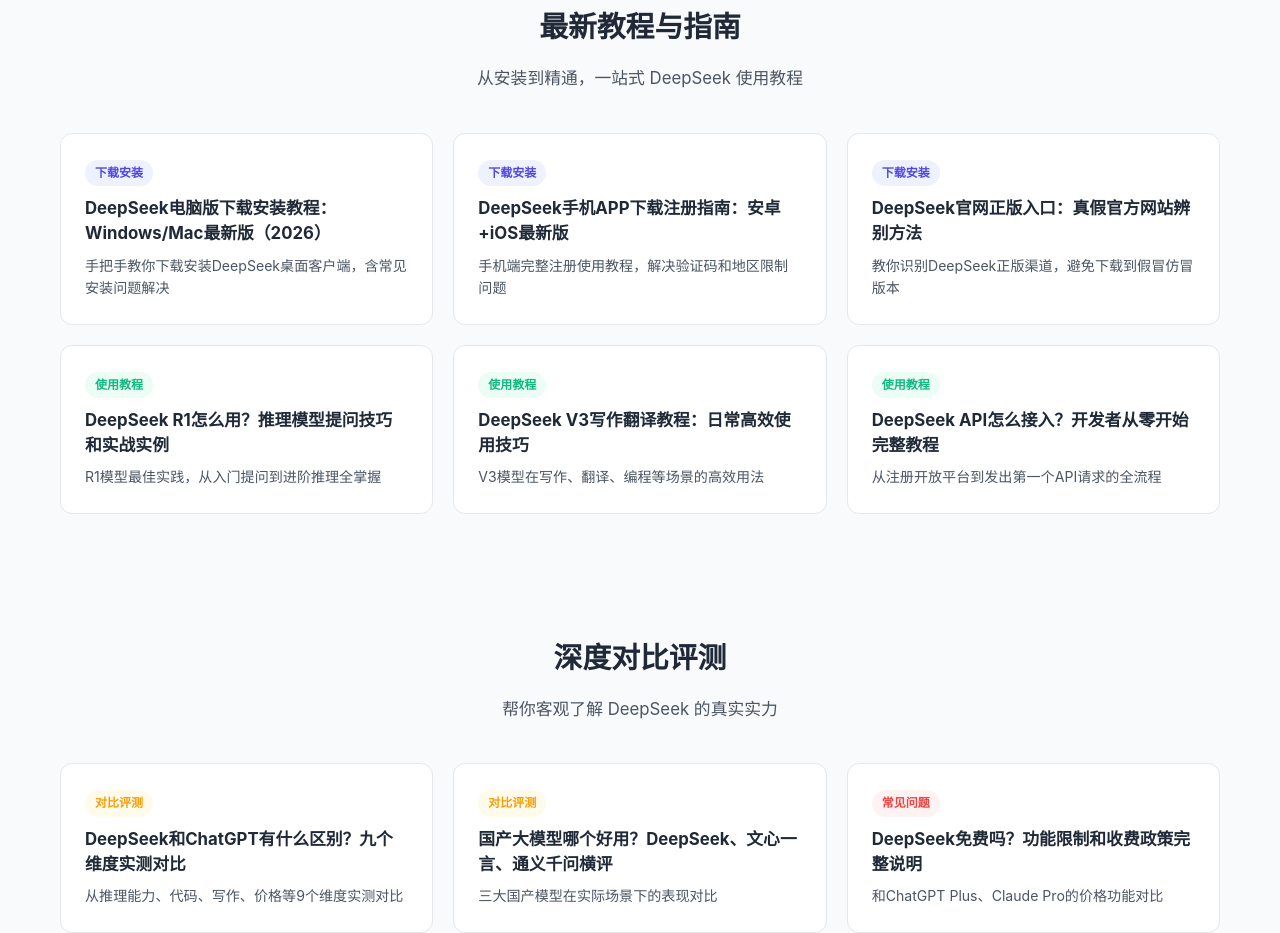
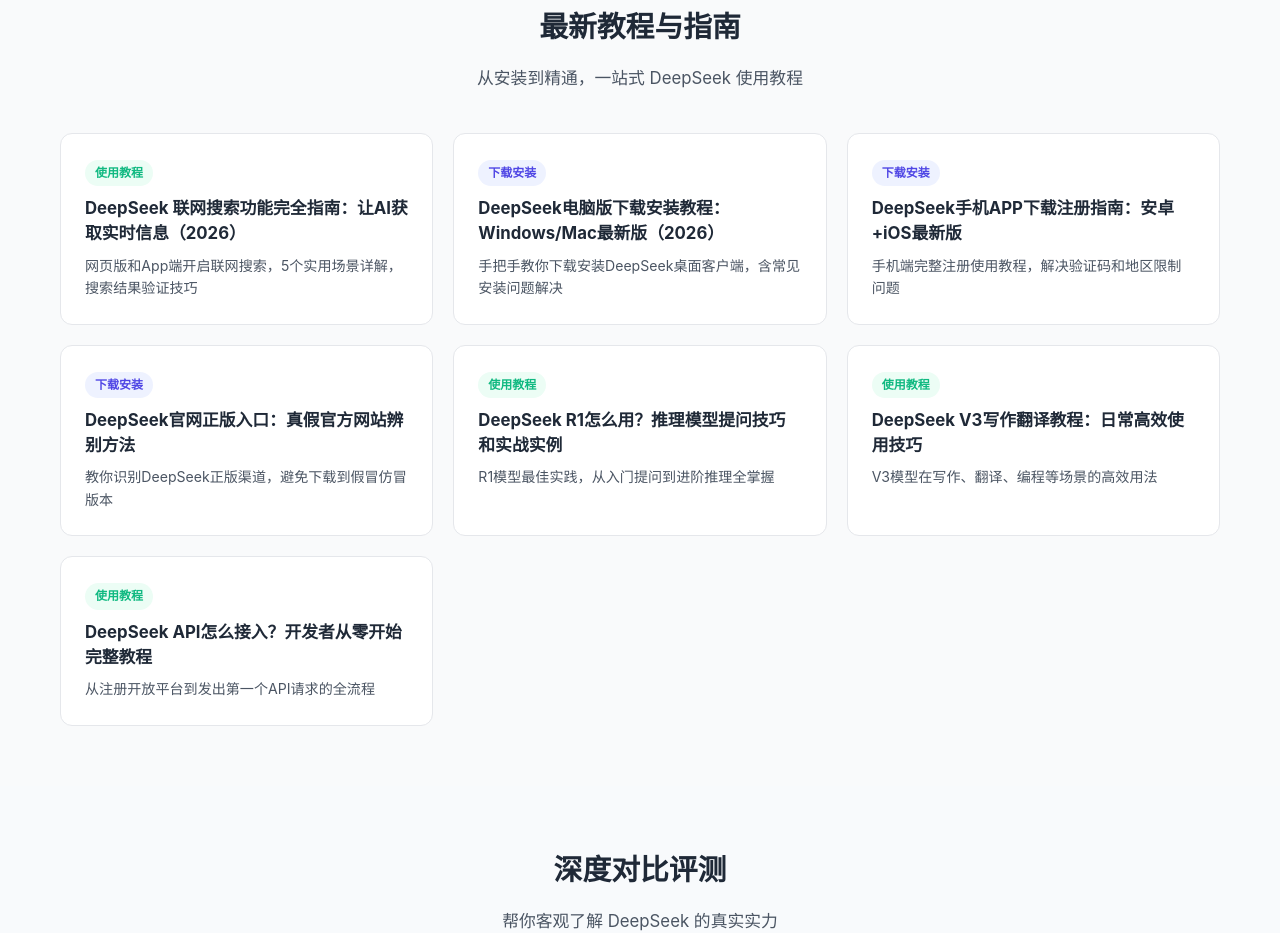
Before and after one commit to auxwy168/deepseekget, a website: page src/pages/index.html in a window 1280 px wide. Shown: the part 1560-2493 px from the top of the page. Drawn offline with Linux system fonts and the light colour scheme.

Commit message:
add deepseek-web-search to homepage article grid

```diff
--- a/src/pages/index.html
+++ b/src/pages/index.html
@@ -226,6 +226,11 @@
 <div class="section-title">最新教程与指南</div>
 <div class="section-desc">从安装到精通，一站式 DeepSeek 使用教程</div>
 <div class="art-grid">
+<a href="/tutorial/deepseek-web-search/" class="art-card">
+<span class="art-tag tutorial">使用教程</span>
+<h3>DeepSeek 联网搜索功能完全指南：让AI获取实时信息（2026）</h3>
+<p>网页版和App端开启联网搜索，5个实用场景详解，搜索结果验证技巧</p>
+</a>
 <a href="/tutorial/deepseek-pc-install/" class="art-card">
 <span class="art-tag download">下载安装</span>
 <h3>DeepSeek电脑版下载安装教程：Windows/Mac最新版（2026）</h3>
```
